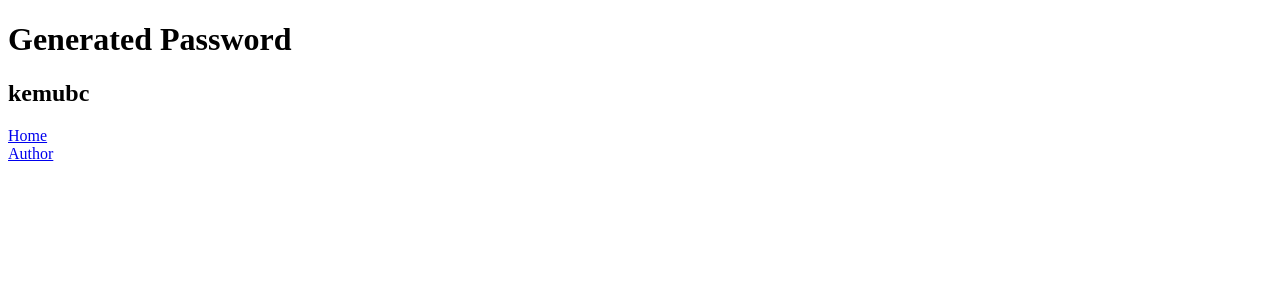
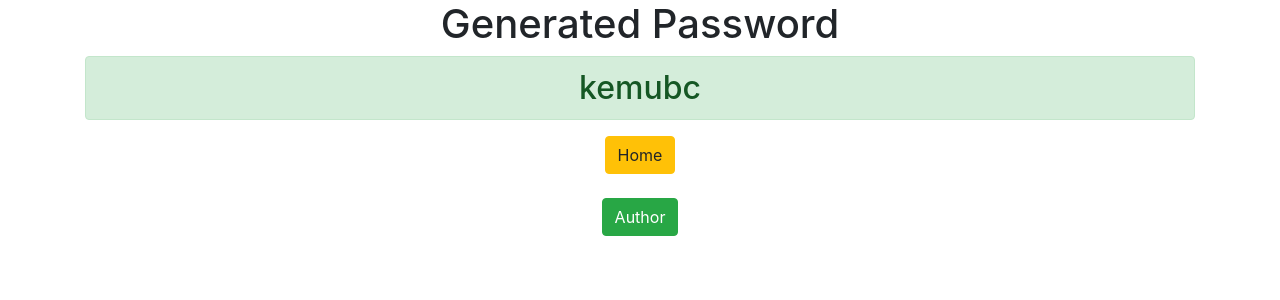
Before and after one commit to mkhan9047/PasswordGenerator, a Django app: page /generatedpassword in a window 1280 px wide. Shown: the top 300 px of the page. Run offline with Django 3.2, Linux system fonts and the light colour scheme; some libraries are stand-ins or nearby versions.

Commit message:
design improved by bootstrap

```diff
--- a/PSGenerate/templates/generated_password.html
+++ b/PSGenerate/templates/generated_password.html
@@ -1,13 +1,18 @@
 <!DOCTYPE html>
 <html lang="en">
 <head>
+    <div class="container text-center">
+        <link rel="stylesheet" href="https://stackpath.bootstrapcdn.com/bootstrap/4.5.2/css/bootstrap.min.css" integrity="sha384-JcKb8q3iqJ61gNV9KGb8thSsNjpSL0n8PARn9HuZOnIxN0hoP+VmmDGMN5t9UJ0Z" crossorigin="anonymous">
     <meta charset="UTF-8">
     <title>Generated Password</title>
     <h1>Generated Password</h1>
-    <h2>{{ password }}</h2>
-    <a href="{% url 'home' %}">Home</a>
+    <h2 class="alert alert-success">{{ password }}</h2>
+    <a href="{% url 'home' %}" class="btn btn-warning">Home</a>
     <br>
-    <a href="{% url 'author' %}">Author</a>
+        <br>
+    <a href="{% url 'author' %}" class="btn btn-success">Author</a>
+    </div>
+
 </head>
 <body>
 
--- a/PSGenerate/templates/home.html
+++ b/PSGenerate/templates/home.html
@@ -1,6 +1,8 @@
 <!DOCTYPE html>
 <html lang="en">
 <head>
+    <div class="container text-center">
+ <link rel="stylesheet" href="https://stackpath.bootstrapcdn.com/bootstrap/4.5.2/css/bootstrap.min.css" integrity="sha384-JcKb8q3iqJ61gNV9KGb8thSsNjpSL0n8PARn9HuZOnIxN0hoP+VmmDGMN5t9UJ0Z" crossorigin="anonymous">
     <meta charset="UTF-8">
     <title>Password Generator!</title>
     <h1>Password Generator!</h1>
@@ -20,9 +22,9 @@
         <br>
         <input type="checkbox" name="special">Special Character
         <br>
-        <input value="Generate Password" type="submit">
+        <input value="Generate Password" type="submit" class="btn btn-primary">
     </form>
-
+    </div>
 </head>
 <body>
 </body>
```
